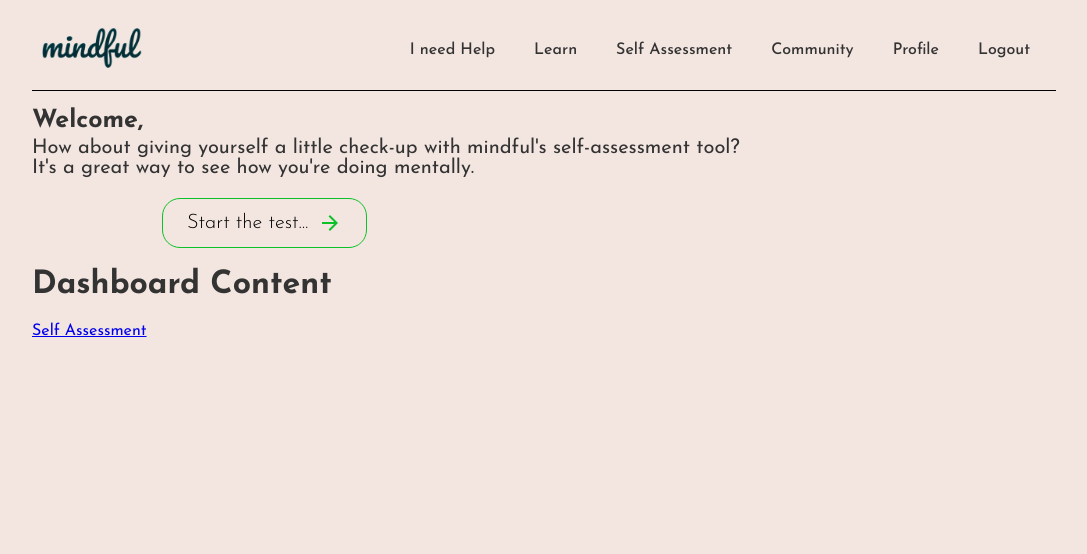
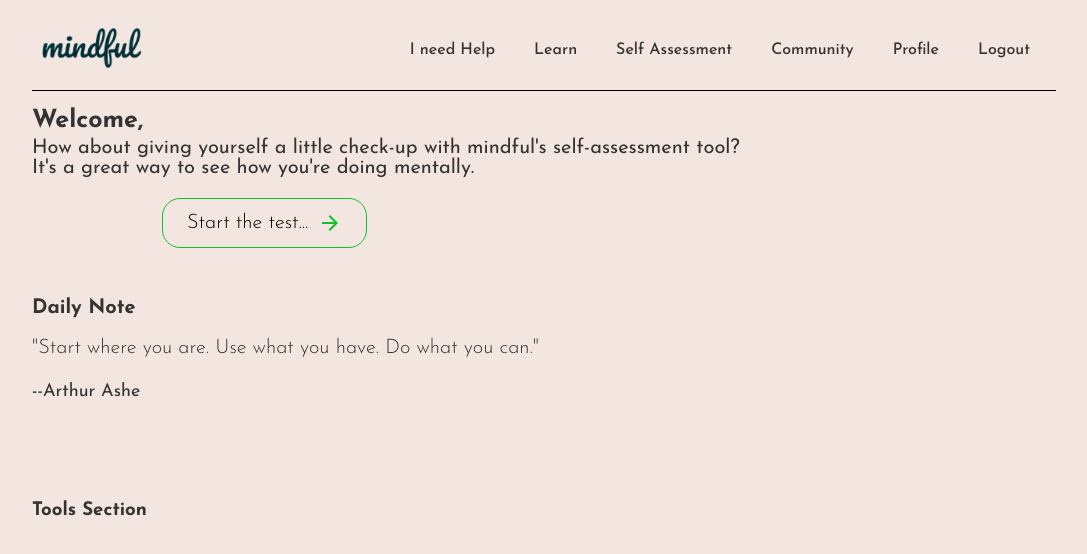
Before and after one commit to vincent-mugendi/Mindful, a React (Vite) app in the folder frontend/mindful-frontend/: page /dashboard in a window 1280 px wide. Shown: the top 554 px of the page, without its empty margins (96-1183 px from the left). Built offline with nearby package versions, Linux system fonts and the light colour scheme.

Commit message:
Implented Dashboard DailyNote UI

```diff
--- a/frontend/mindful-frontend/src/components/dashboard/Dashboard.jsx
+++ b/frontend/mindful-frontend/src/components/dashboard/Dashboard.jsx
@@ -1,7 +1,8 @@
 import React, { useEffect, useState } from 'react';
 import Dashboardheader from '../header/Dashboardheader';
-import { Link } from "react-router-dom";
 import DashboardWelcome from './DashboardWelcome';
+import DashboardDailyNote from './DashboardDailyNote';
+import DashboardTools from './DashboardTools';
 
 const Dashboard = () => {
     const [username, setUsername] = useState('');
@@ -19,8 +20,8 @@ const Dashboard = () => {
         <div>
             <Dashboardheader />
             <DashboardWelcome username={username} />
-            <h1>Dashboard Content</h1>
-            <Link to="/selfassessment">Self Assessment</Link>
+            <DashboardDailyNote />
+            <DashboardTools />
         </div>
     );
 };
--- /dev/null
+++ b/frontend/mindful-frontend/src/components/dashboard/DashboardDailyNote.css
@@ -0,0 +1,19 @@
+.note {
+    margin-top: 50px;
+}
+
+.note h3 {
+    font-size: 20px;
+    font-weight: 700;
+}
+
+.note p {
+    font-size: 20px;
+    font-weight: 300;
+}
+
+.note #author {
+    font-size: 18px;
+    font-weight: 400;
+
+}
--- /dev/null
+++ b/frontend/mindful-frontend/src/components/dashboard/DashboardDailyNote.jsx
@@ -0,0 +1,24 @@
+import React from "react";
+
+import "./DashboardDailyNote.css";
+
+const DashboardDailyNote = () => {
+    return (
+        <div className="note">
+            <h3>
+                Daily Note
+            </h3>
+
+            <p>
+                "Start where you are. Use what you have. Do what you can."
+            </p>
+
+            <h4 id="author">
+                --Arthur Ashe
+            </h4>
+        </div>
+    );
+}
+
+
+export default DashboardDailyNote;
--- /dev/null
+++ b/frontend/mindful-frontend/src/components/dashboard/DashboardTools.css
@@ -0,0 +1,3 @@
+.tools {
+    margin-top: 100px;
+}
--- /dev/null
+++ b/frontend/mindful-frontend/src/components/dashboard/DashboardTools.jsx
@@ -0,0 +1,14 @@
+import React from "react";
+
+import './DashboardTools.css';
+
+
+const DashboardTools = () => {
+    return (
+        <div className="tools">
+            <h3>Tools Section</h3>
+        </div>
+    );
+}
+
+export default DashboardTools;
```
